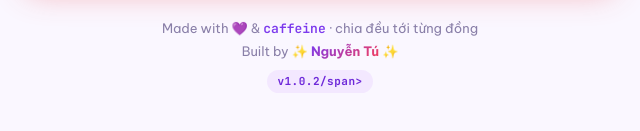
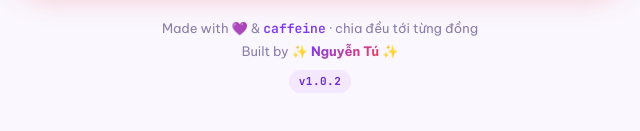
Before and after one commit to tnvn-dev/checksplit_app, a website: page index.html in a window 1280 px wide. Shown: the part 1611-1742 px from the top of the page, 320-960 px from the left. Drawn offline with Linux system fonts and the light colour scheme.

Commit message:
update version v1.0.2

```diff
--- a/index.html
+++ b/index.html
@@ -549,7 +549,7 @@
       <br>
       Built by ✨ <span class="author">Nguyễn Tú</span> ✨
       <br>
-      <span class="version">v1.0.2/span>
+      <span class="version">v1.0.2</span>
     </footer>
   </main>
 
```
